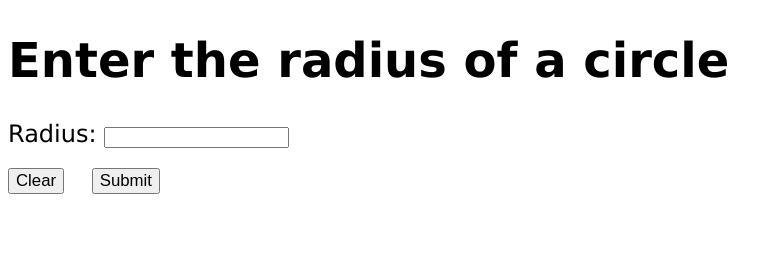
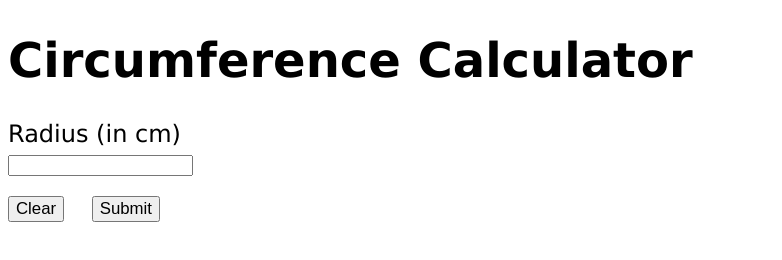
Before and after one commit to puanabidah/javascript-mini-projects, a plain HTML site: page circle-circumference/index.html in a window 1280 px wide. Shown: the whole page, without its empty margins (0-782 px from the left). Drawn offline with Linux system fonts and the light colour scheme.

Commit message:
modify the interface, add new output

```diff
--- a/circle-circumference/index.html
+++ b/circle-circumference/index.html
@@ -7,13 +7,15 @@
     <link rel="stylesheet" href="/circle-circumference/style.css" />
   </head>
   <body>
-    <h1 id="myH1">Enter the radius of a circle</h1>
-    <label>Radius: </label>
-    <input type="text" id="myText" />
-    <br />
-    <button id="clearInput">Clear</button>
-    <button id="mySubmit">Submit</button>
-    <h3 id="myH3"></h3>
+    <div class="container">
+      <h1>Circumference Calculator</h1>
+      <label id="myLabel">Radius (in cm)</label> <br />
+      <input type="text" id="myText" />
+      <br />
+      <button id="clearInput">Clear</button>
+      <button id="mySubmit">Submit</button>
+      <div id="myH3"></div>
+    </div>
     <script src="index.js"></script>
   </body>
 </html>
```
